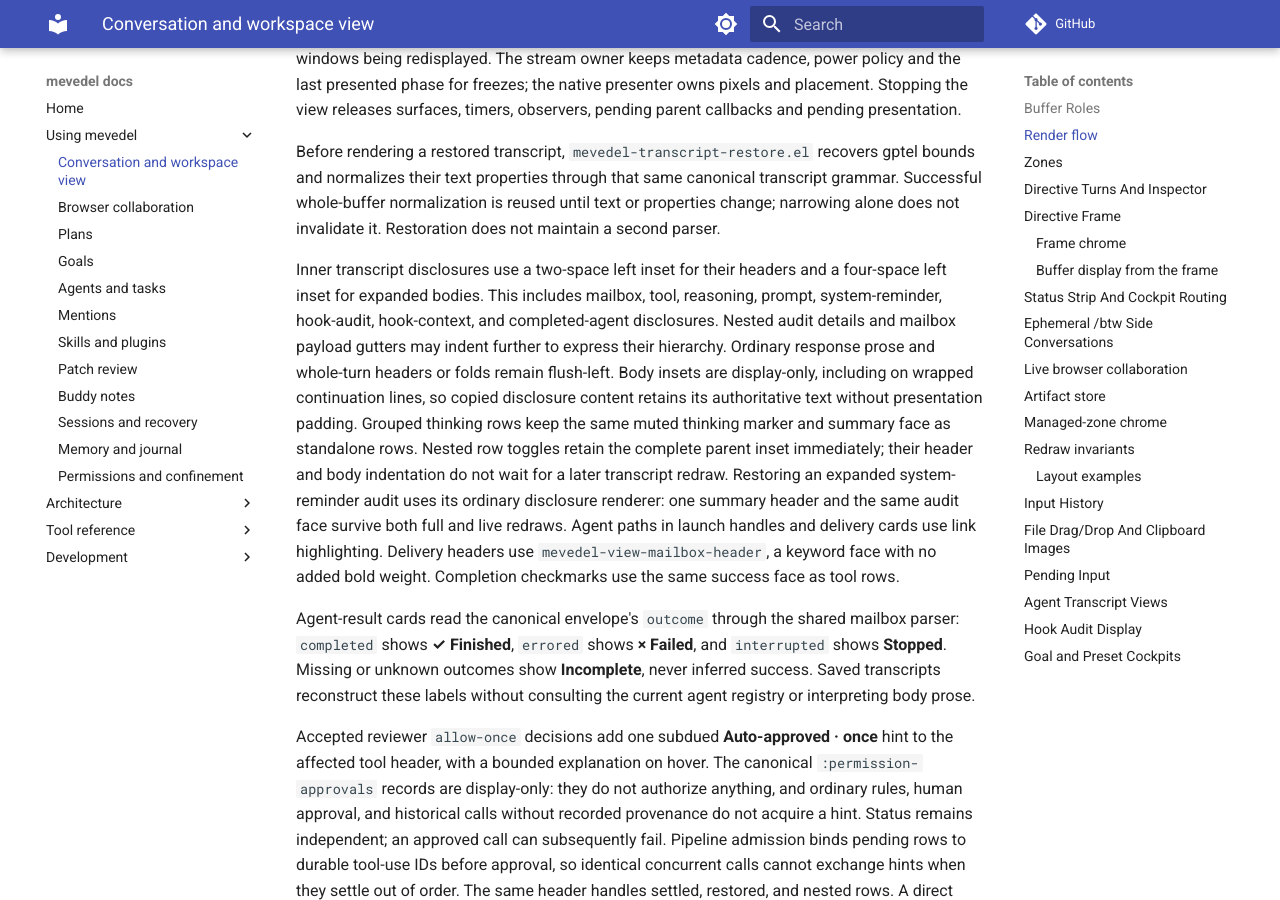
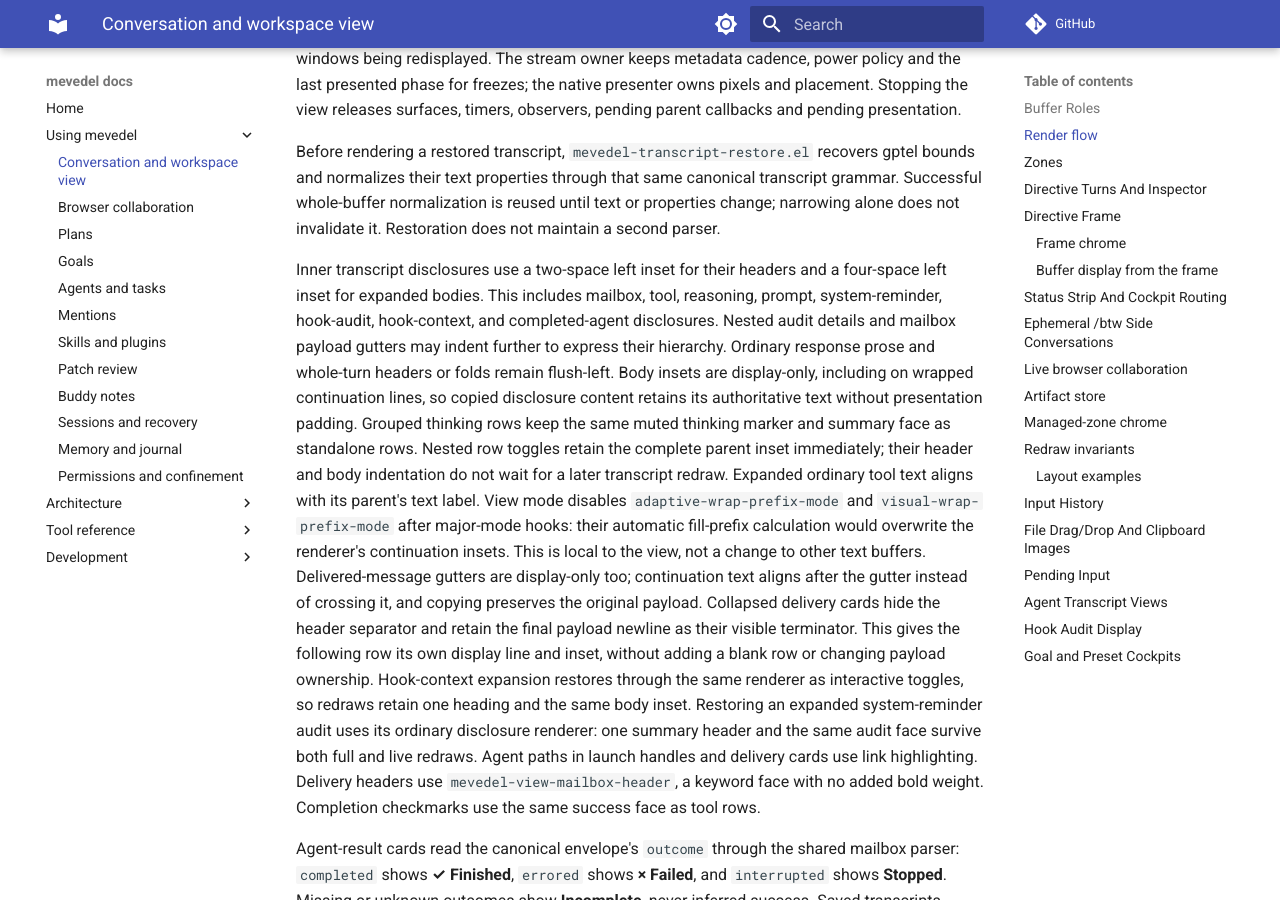
Before and after one commit to FrauH0lle/mevedel, an MkDocs documentation site: the page built from docs/view.md, in a window 1280 px wide and 900 px high, scrolled down 13521 px. Built offline with MkDocs 1.6.1 and Material for MkDocs 9.7.7, drawn with Linux system fonts in a browser that asks for light colours; comment, search, counter and statistics services are not loaded.

Commit message:
fix(view): Preserve disclosure alignment across wraps and folds
Keep renderer-owned insets from being overwritten by automatic wrapping. Use display-only padding and gutters so expanded content retains authored whitespace when copied. Keep a visible terminator after collapsed deliveries so every following tool receives its own display prefix.

* mevedel-view.el (mevedel-view-mode): Disable competing wrap-prefix modes locally after hooks.

* mevedel-view-disclosure.el (mevedel-view-disclosure-indent-text): Add display-only payload insets.
(mevedel-view-disclosure-collapse-mailbox-body, mevedel-view-disclosure--toggle-mailbox): Share collapse boundaries that hide the header separator and retain the final payload newline.
(mevedel-view-disclosure-restore-state): Restore hook context through its dedicated toggle renderer.

* mevedel-view-render.el (mevedel-view--format-hook-context-block, mevedel-view--style-mailbox-body): Preserve payload bytes with display prefixes.
(mevedel-view--decorate-mailbox-block, mevedel-view--insert-settled-child-call-block): Stamp mailbox header insets separately and use the shared visibility boundary.

* mevedel-view-audit.el (mevedel-view--indent-hook-audit-text): Keep audit hierarchy in display prefixes rather than literal padding; update the audit formatters accordingly.

* test/test-mevedel-view-render-insets.el: Cover mode hooks, tool and mailbox insets, neighboring tool boundaries, repeated toggles, and drafts.
* test/test-mevedel-view-disclosure.el: Test display-only padding and visibility boundaries.
* test/test-mevedel-view-render-audits.el: Check audit wraps, copying, toggles, and redraws.
* test/test-mevedel-view-render.el: Check hook-context restoration and display-only mailbox gutters.
* docs/view.md: Document inset ownership and collapsed delivery terminators.

Validation: 880 focused ERT tests pass; all 252 libraries compile without warnings. Graphical fixtures verify tool label columns and display rows across initial collapse and repeated toggles; independent checks cover adjacent delivery cards and stable payload identities.

```diff
--- a/docs/view.md
+++ b/docs/view.md
@@ -655,6 +655,17 @@
 Grouped thinking rows keep the same muted thinking marker and summary face as
 standalone rows. Nested row toggles retain the complete parent inset immediately;
 their header and body indentation do not wait for a later transcript redraw.
+Expanded ordinary tool text aligns with its parent's text label. View mode
+disables `adaptive-wrap-prefix-mode` and `visual-wrap-prefix-mode` after major-mode
+hooks: their automatic fill-prefix calculation would overwrite the renderer's
+continuation insets. This is local to the view, not a change to other text buffers.
+Delivered-message gutters are display-only too; continuation text aligns after
+the gutter instead of crossing it, and copying preserves the original payload.
+Collapsed delivery cards hide the header separator and retain the final payload
+newline as their visible terminator. This gives the following row its own display
+line and inset, without adding a blank row or changing payload ownership.
+Hook-context expansion restores through the same renderer as interactive toggles,
+so redraws retain one heading and the same body inset.
 Restoring an expanded system-reminder audit uses its ordinary disclosure renderer:
 one summary header and the same audit face survive both full and live redraws.
 Agent paths in launch handles and delivery cards use link highlighting.
```
Also changed, not shown: 8 other files.
